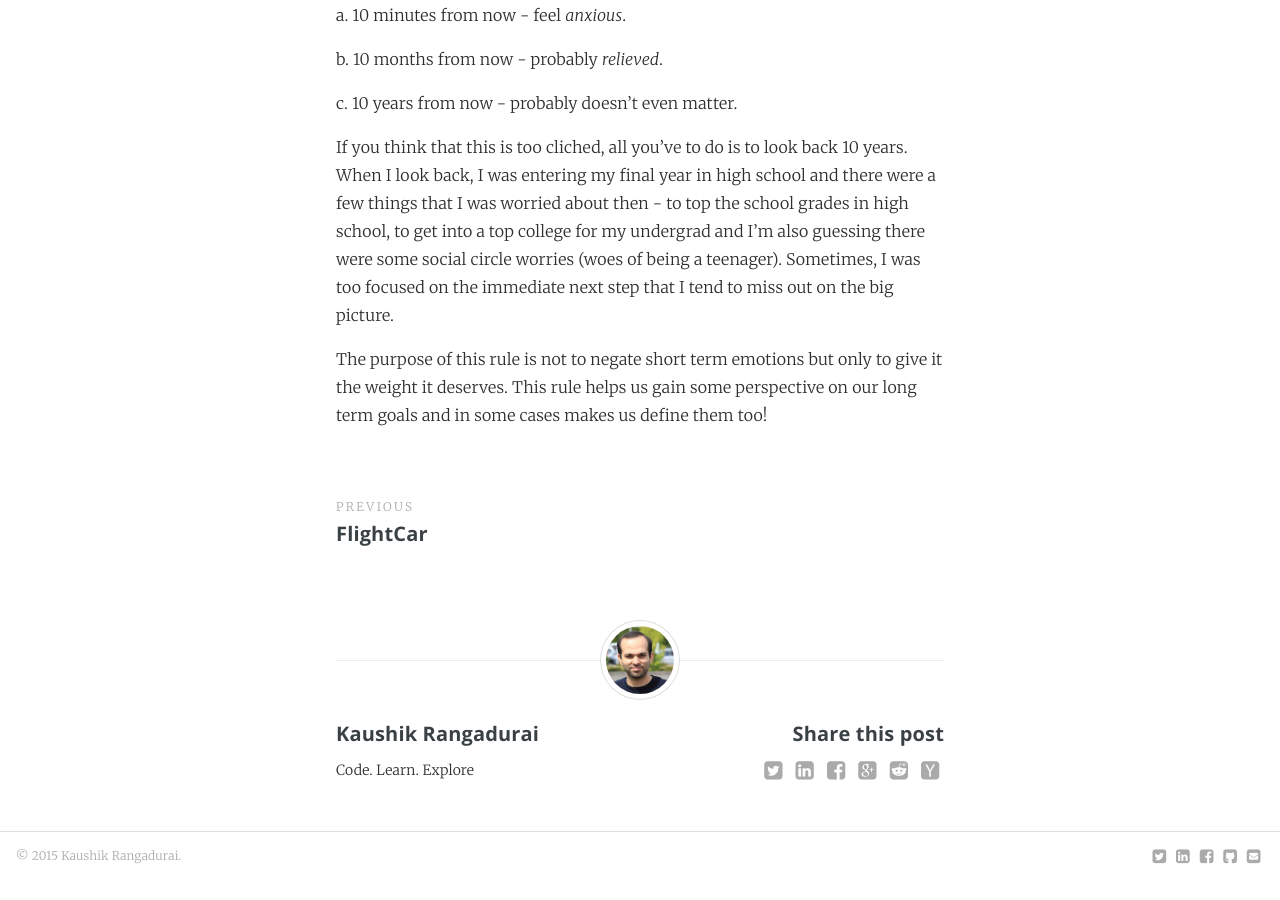
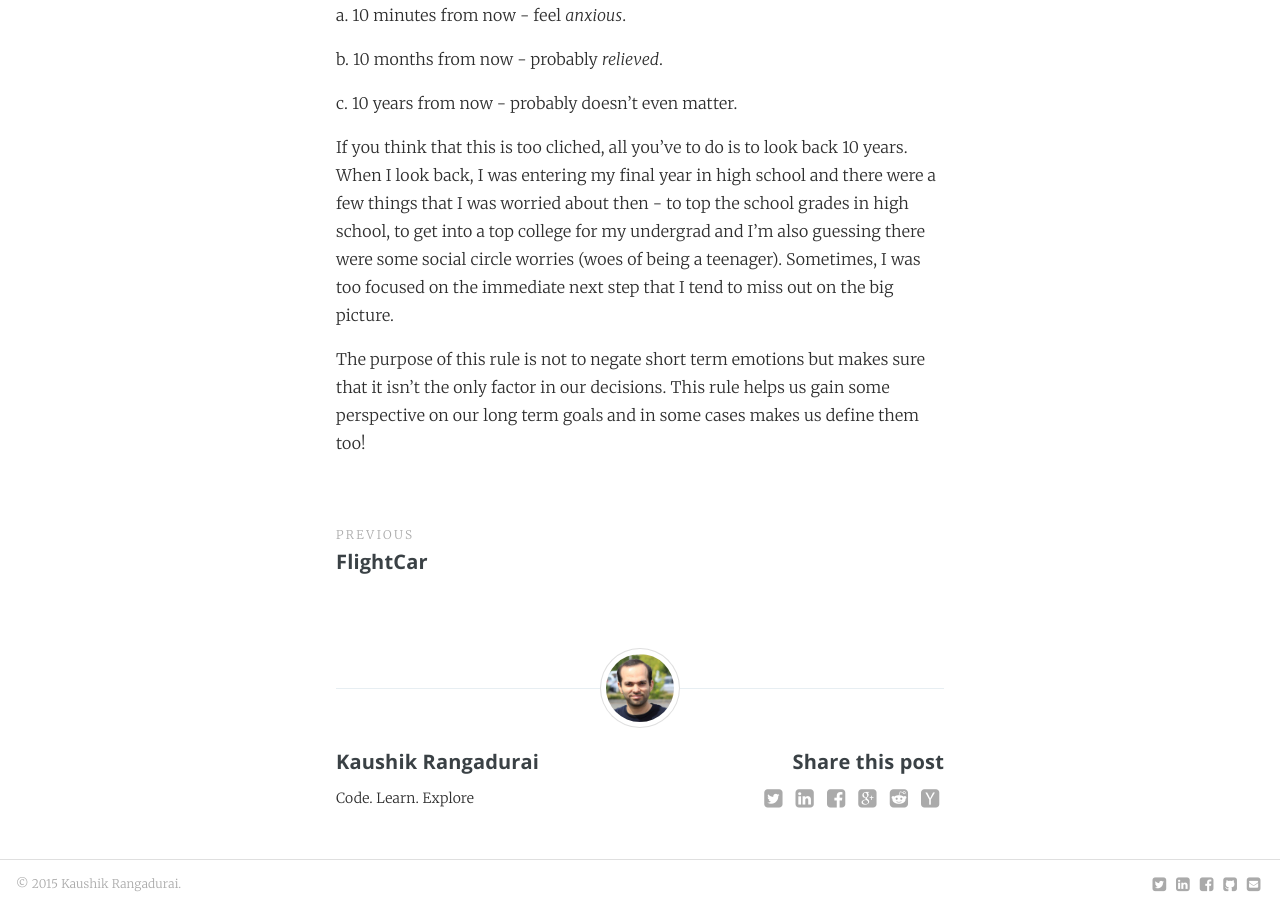
Before and after one commit to kaushik88/kaushik88.github.io, a Jekyll site: the page built from _posts/2015-10-04-the-10-10-10-rule.md, in a window 1280 px wide and 900 px high, scrolled down 718 px. Built offline with Jekyll 4.4.1, drawn with Linux system fonts in a browser that asks for light colours; comment, search, counter and statistics services are not loaded; before the commit the page ends 1590 px from its top, so only the background shows below that.

Commit message:
fix ending 10 10 10 rule

```diff
--- a/_posts/2015-10-04-the-10-10-10-rule.md
+++ b/_posts/2015-10-04-the-10-10-10-rule.md
@@ -24,4 +24,4 @@ c. 10 years from now - probably doesn't even matter.
 
 If you think that this is too cliched, all you've to do is to look back 10 years. When I look back, I was entering my final year in high school and there were a few things that I was worried about then - to top the school grades in high school, to get into a top college for my undergrad and I'm also guessing there were some social circle worries (woes of being a teenager). Sometimes, I was too focused on the immediate next step that I tend to miss out on the big picture.
 
-The purpose of this rule is not to negate short term emotions but only to give it the weight it deserves. This rule helps us gain some perspective on our long term goals and in some cases makes us define them too!
+The purpose of this rule is not to negate short term emotions but makes sure that it isn't the only factor in our decisions. This rule helps us gain some perspective on our long term goals and in some cases makes us define them too!
```
